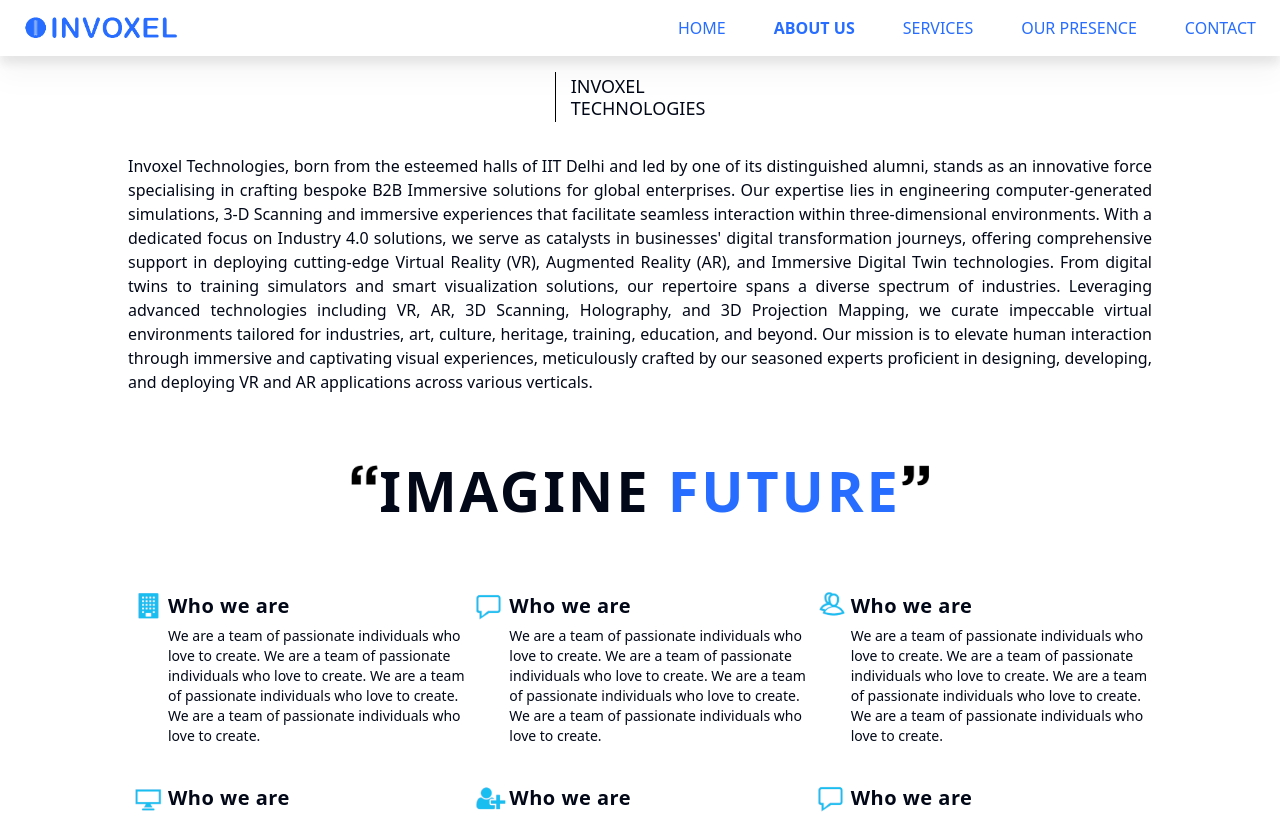
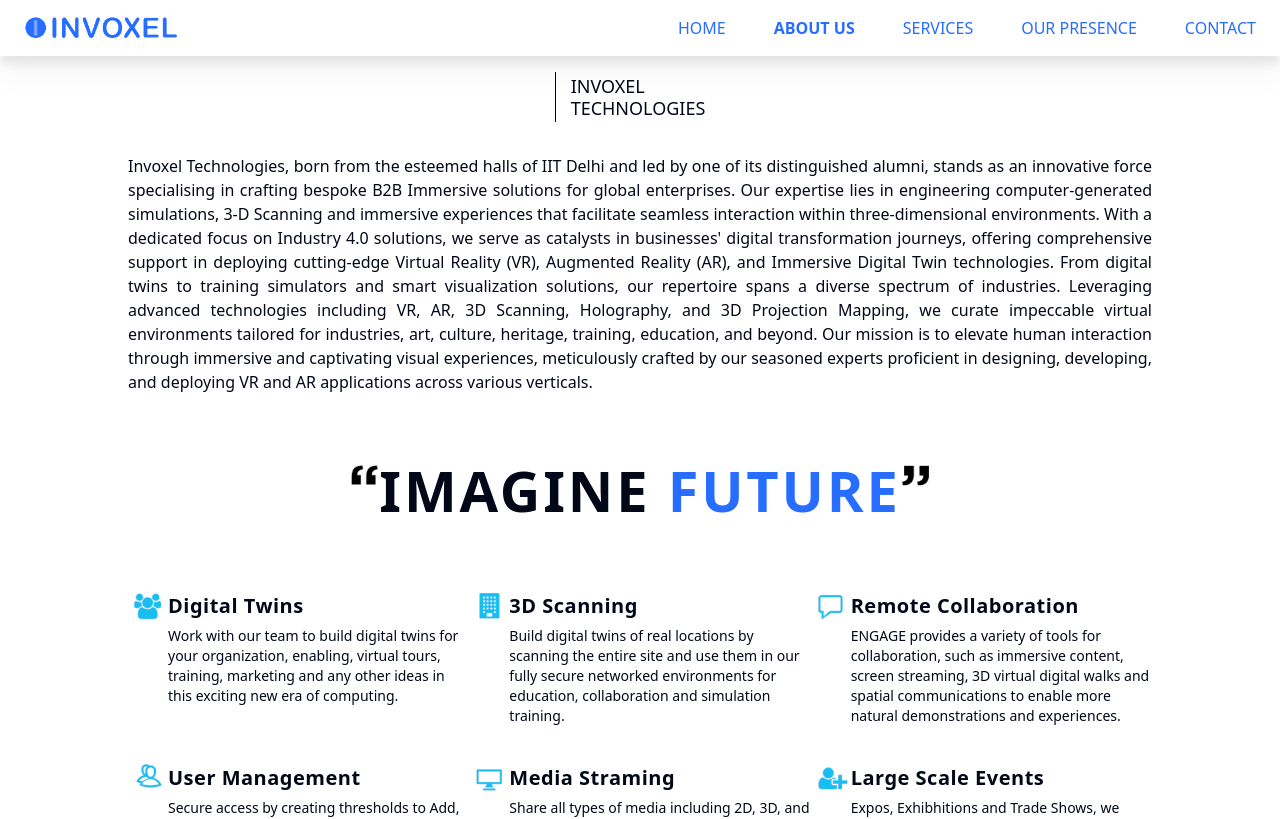
Before and after one commit to sudhanshusmith/Invoxel_main_web, a React (Vite) app: page /about in a window 1280 px wide. Shown: the top 819 px of the page. Built offline with nearby package versions, Linux system fonts and the light colour scheme.

Commit message:
About content updated

```diff
--- a/src/pages/About/data.js
+++ b/src/pages/About/data.js
@@ -3,43 +3,44 @@
 import person from "../../assets/home/about/person.png";
 import desktop from "../../assets/home/about/desktop.png";
 import add from "../../assets/home/about/add.png";
+import twins from "../../assets/home/about/twins.png";
 
 const aboutData = [
   {
+    icon: twins,
+    title: "Digital Twins",
+    description:
+      "Work with our team to build digital twins for your organization, enabling, virtual tours, training, marketing and any other ideas in this exciting new era of computing.",
+  },
+  {
     icon: building,
-    title: "Who we are",
+    title: "3D Scanning",
     description:
-      "We are a team of passionate individuals who love to create. We are a team of passionate individuals who love to create. We are a team of passionate individuals who love to create. We are a team of passionate individuals who love to create.",
+      "Build digital twins of real locations by scanning the entire site and use them in our fully secure networked environments for education, collaboration and simulation training.",
   },
   {
     icon: chat,
-    title: "Who we are",
+    title: "Remote Collaboration",
     description:
-      "We are a team of passionate individuals who love to create. We are a team of passionate individuals who love to create. We are a team of passionate individuals who love to create. We are a team of passionate individuals who love to create.",
+      "ENGAGE provides a variety of tools for collaboration, such as immersive content, screen streaming, 3D virtual digital walks and spatial communications to enable more natural demonstrations and experiences.",
   },
   {
     icon: person,
-    title: "Who we are",
+    title: "User Management",
     description:
-      "We are a team of passionate individuals who love to create. We are a team of passionate individuals who love to create. We are a team of passionate individuals who love to create. We are a team of passionate individuals who love to create.",
+      "Secure access by creating thresholds to Add, edit or remove data on the cloud and provide access to content and files independently of each other.",
   },
   {
     icon: desktop,
-    title: "Who we are",
+    title: "Media Straming",
     description:
-      "We are a team of passionate individuals who love to create. We are a team of passionate individuals who love to create. We are a team of passionate individuals who love to create. We are a team of passionate individuals who love to create.",
+      "Share all types of media including 2D, 3D, and 360 video as well as the integrated web browser and your computer desktop in all virtual environments.",
   },
   {
     icon: add,
-    title: "Who we are",
+    title: "Large Scale Events",
     description:
-      "We are a team of passionate individuals who love to create. We are a team of passionate individuals who love to create. We are a team of passionate individuals who love to create. We are a team of passionate individuals who love to create.",
-  },
-  {
-    icon: chat,
-    title: "Who we are",
-    description:
-      "We are a team of passionate individuals who love to create. We are a team of passionate individuals who love to create. We are a team of passionate individuals who love to create. We are a team of passionate individuals who love to create.",
+      "Expos, Exhibhitions and Trade Shows, we create Immersive Digital Pavillion with rich content and provide impactful and breathtaking experiences of virtual environments.",
   },
 ];
 
```
Also changed, not shown: src/pages/About/About.jsx (+1 -19 lines).
